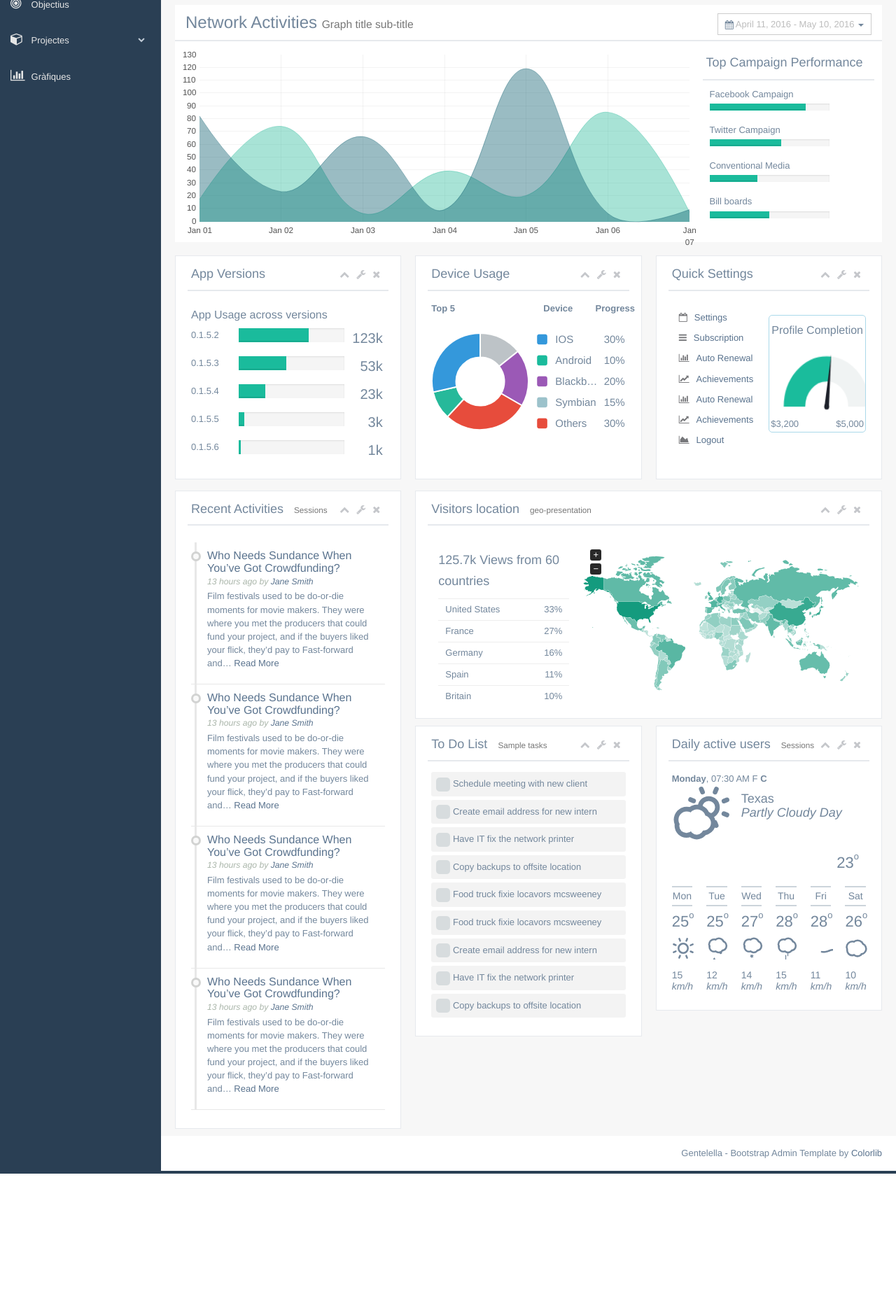
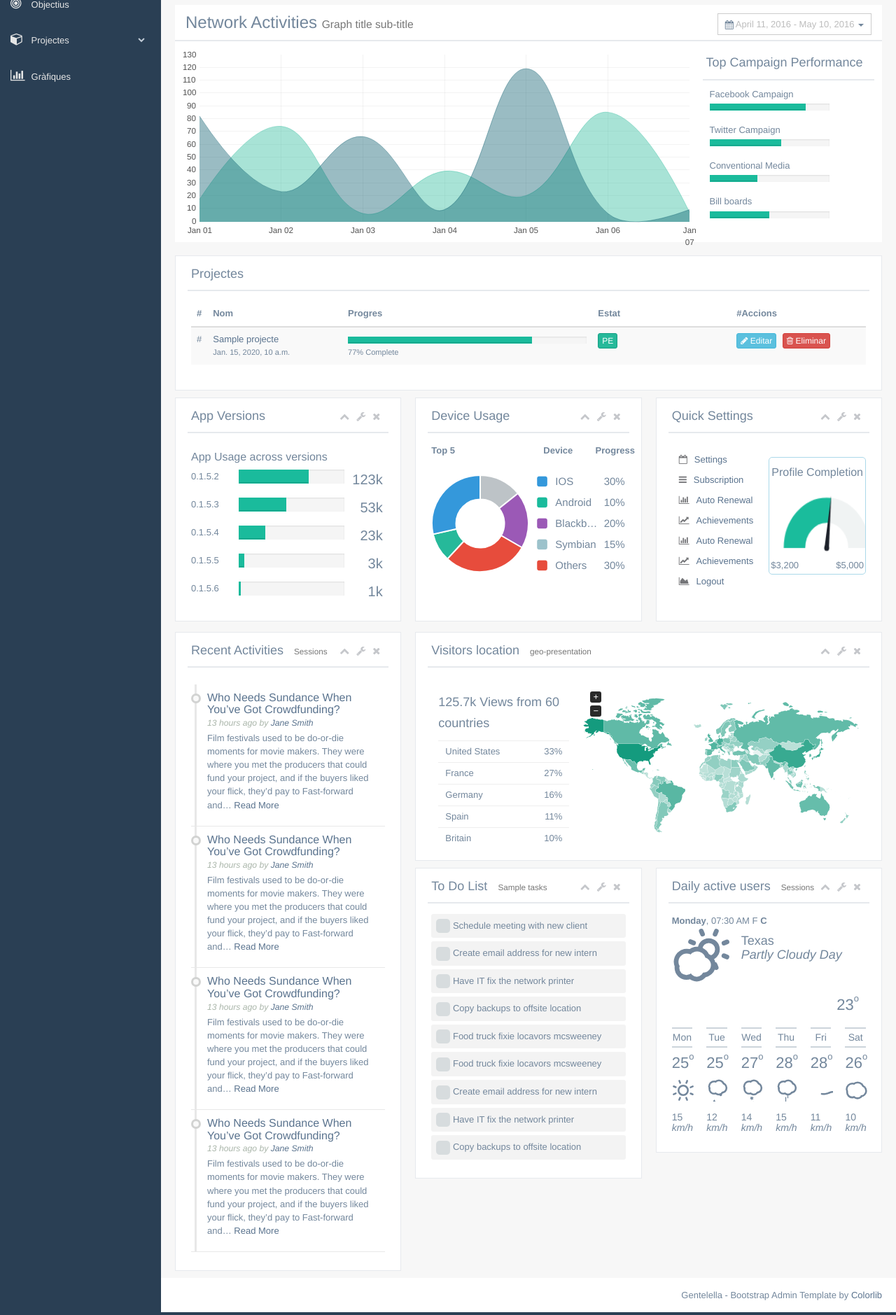
Before and after one commit to CGDavid/Govern, a Django app: page / in a window 1280 px wide. Shown: the part 166-2045 px from the top of the page at 70% size. Before the commit the page ends 1843 px from the top, so only its background shows below. Run offline with Django 3.2, Linux system fonts and the light colour scheme; tables that the repository leaves empty hold one stand-in row (values such as "Sample post"); some libraries are stand-ins or nearby versions.

Commit message:
Añade tabla para los proyectos

```diff
--- a/projects/templates/index.html
+++ b/projects/templates/index.html
@@ -303,6 +303,67 @@
 
         </div>
         <br />
+
+          <div class="">
+            <div class="clearfix"></div>
+
+            <div class="row">
+              <div class="col-md-12">
+                <div class="x_panel">
+                  <div class="x_title">
+                    <h2>Projectes</h2>
+                    <div class="clearfix"></div>
+                  </div>
+                  <div class="x_content">
+
+                    <!-- <p>Simple table with project listing with progress and editing options</p> -->
+
+                    <!-- start project list -->
+                    <table class="table table-striped projects">
+                      <thead>
+                        <tr>
+                          <th style="width: 1%">#</th>
+                          <th style="width: 20%">Nom</th>
+                          <th>Progres</th>
+                          <th>Estat</th>
+                          <th style="width: 20%">#Accions</th>
+                        </tr>
+                      </thead>
+                      <tbody>
+                        {% for project in project_list %}
+                        <tr>
+                          <td>#</td>
+                          <td>
+                            <a>{{ project.nom }}</a>
+                            <br />
+                            <small>{{ project.creat }}</small>
+                          </td>
+                          </td>
+                          <td class="project_progress">
+                            <div class="progress progress_sm">
+                              <div class="progress-bar bg-green" role="progressbar" data-transitiongoal="77"></div>
+                            </div>
+                            <small>77% Complete</small>
+                          </td>
+                          <td>
+                            <button type="button" class="btn btn-success btn-xs">{{ project.estat }}</button>
+                          </td>
+                          <td>
+                            <a href="#" class="btn btn-info btn-xs"><i class="fa fa-pencil"></i> Editar </a>
+                            <a href="#" class="btn btn-danger btn-xs"><i class="fa fa-trash-o"></i> Eliminar </a>
+                          </td>
+                        </tr>
+                        {% endfor %}
+                      </tbody>
+                    </table>
+                    <!-- end project list -->
+
+                  </div>
+                </div>
+              </div>
+            </div>
+          </div>
+        <!-- /page content -->
 
         <div class="row">
 
```
Also changed, not shown: projects/views.py (line endings or trailing spaces).
